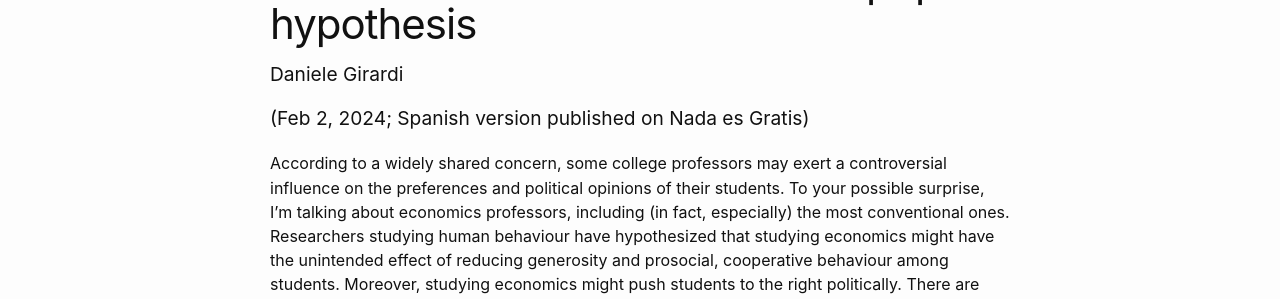
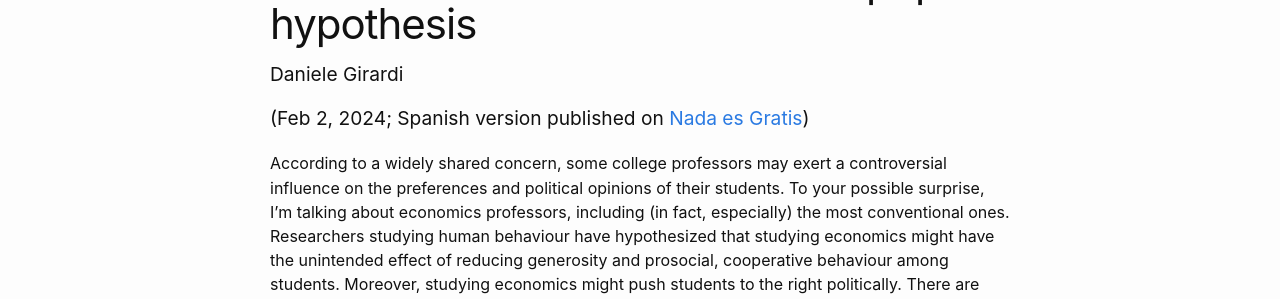
Before and after one commit to danielegirardi/danielegirardi.github.io, a Jekyll site: the page built from posts/dsemys_post.md, in a window 1280 px wide and 900 px high. Shown: the part 245-544 px from the top of the window. Built offline with Jekyll 4.4.1, drawn with Linux system fonts in a browser that asks for light colours; our own code applies the rules of GitHub Pages for plain Markdown files; part of the change alters nothing that is shown.

```diff
--- a/posts/dsemys_post.md
+++ b/posts/dsemys_post.md
@@ -33,7 +33,7 @@
 <div class="column">
 <span style="font-size: larger;">
 <p>Daniele Girardi</p>
-<p>(Feb 2, 2024; Spanish version published on Nada es Gratis)</p>
+<p>(Feb 2, 2024; Spanish version published on <a href="https://nadaesgratis.es/admin/estudiar-economia-te-hace-egoista-y-conservador" target="_blank" rel="noopener">Nada es Gratis</a>)</p>
 </span>
 
 
```
